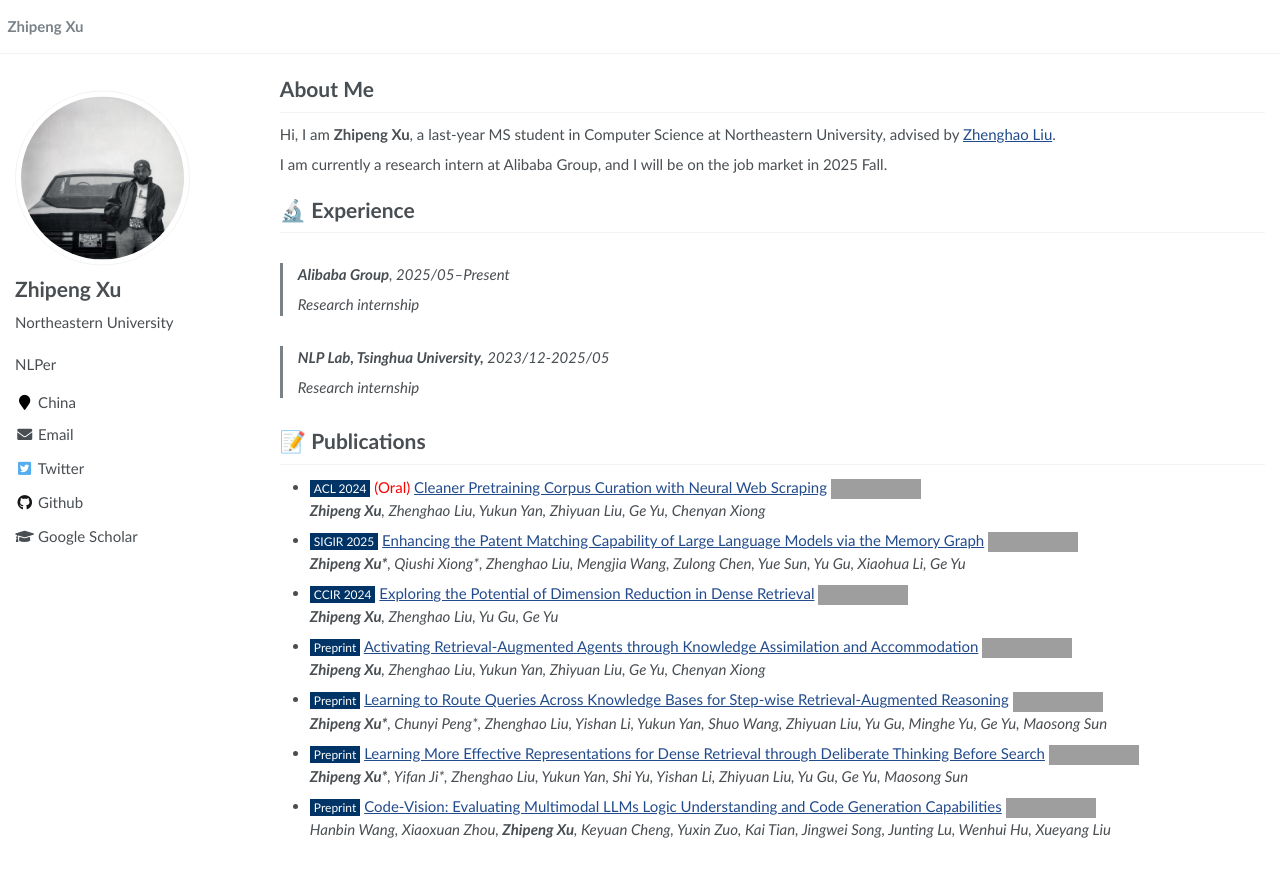
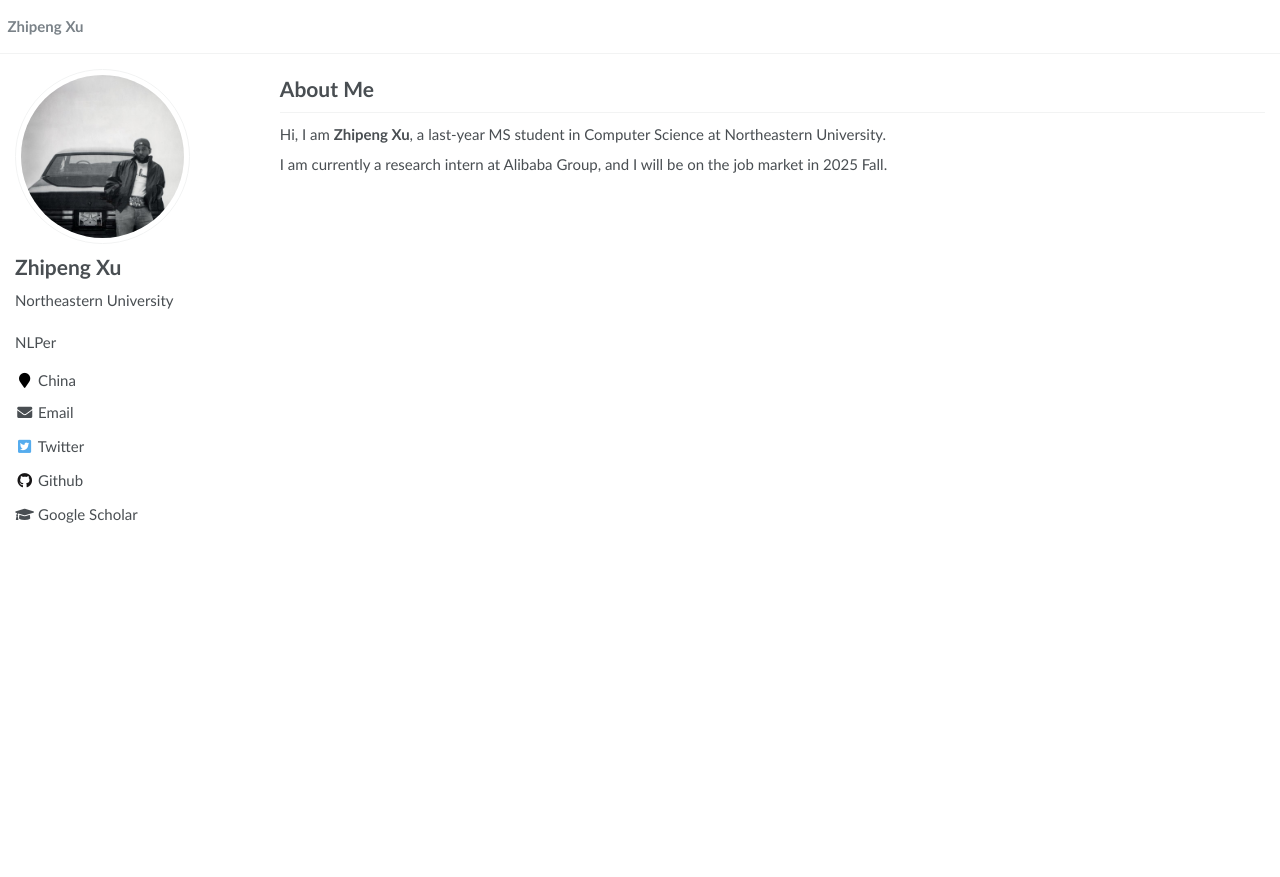
Before and after one commit to Pab1x/pab1x.github.io, a Jekyll site: the page built from _pages/about.md, in a window 1280 px wide. Shown: the top 877 px of the page. Built offline with Jekyll 4.4.1, drawn with Linux system fonts in a browser that asks for light colours; grey boxes are pictures that could not be loaded.

Commit message:
Update about.md

```diff
--- a/_pages/about.md
+++ b/_pages/about.md
@@ -19,34 +19,6 @@ redirect_from:
 
 # About Me
 
-Hi, I am **Zhipeng Xu**, a last-year MS student in Computer Science at Northeastern University, advised by [Zhenghao Liu](https://edwardzh.github.io/).
+Hi, I am **Zhipeng Xu**, a last-year MS student in Computer Science at Northeastern University.
 
 I am currently a research intern at Alibaba Group, and I will be on the job market in 2025 Fall.
-
-# 🔬 Experience
-
-> **Alibaba Group**, 2025/05–Present
->
-> Research internship
-
-> **NLP Lab, Tsinghua University,** 2023/12-2025/05
->
-> Research internship
-
-# 📝 Publications
-
-- <span style="background-color: #003366; color: white; padding: 1px 4px; font-size: 12px;">ACL 2024</span> <span style="color:red">(Oral)</span>  [Cleaner Pretraining Corpus Curation with Neural Web Scraping](https://arxiv.org/abs/2402.14652)  ![](https://img.shields.io/github/stars/OpenMatch/NeuScraper?style=social&label=Stars)
-  ***Zhipeng Xu**, Zhenghao Liu, Yukun Yan, Zhiyuan Liu, Ge Yu, Chenyan Xiong*
-- <span style="background-color: #003366; color: white; padding: 1px 4px; font-size: 12px;">SIGIR 2025</span>  [Enhancing the Patent Matching Capability of Large Language Models via the Memory Graph](https://arxiv.org/abs/2504.14845)  ![](https://img.shields.io/github/stars/NEUIR/MemGraph?style=social&label=Stars)
-  ***Zhipeng Xu\***, Qiushi Xiong\*, Zhenghao Liu, Mengjia Wang, Zulong Chen, Yue Sun, Yu Gu, Xiaohua Li, Ge Yu*
-- <span style="background-color: #003366; color: white; padding: 1px 4px; font-size: 12px;">CCIR 2024</span>  [Exploring the Potential of Dimension Reduction in Dense Retrieval](https://link.springer.com/chapter/10.1007/978-981-96-1710-4_6) ![](https://img.shields.io/github/stars/NEUIR/ConAE?style=social&label=Stars)
-  ***Zhipeng Xu**, Zhenghao Liu, Yu Gu, Ge Yu*
-- <span style="background-color: #003366; color: white; padding: 1px 4px; font-size: 12px;">Preprint</span>  [Activating Retrieval-Augmented Agents through Knowledge Assimilation and Accommodation](https://arxiv.org/abs/2402.13547)  ![](https://img.shields.io/github/stars/OpenMatch/ActiveRAG?style=social&label=Stars)
-  ***Zhipeng Xu**, Zhenghao Liu, Yukun Yan, Zhiyuan Liu, Ge Yu, Chenyan Xiong*
-- <span style="background-color: #003366; color: white; padding: 1px 4px; font-size: 12px;">Preprint</span> [Learning to Route Queries Across Knowledge Bases for Step-wise Retrieval-Augmented Reasoning](https://arxiv.org/abs/2505.22095) ![](https://img.shields.io/github/stars/OpenBMB/R1-Router?style=social&label=Stars)
-  ***Zhipeng Xu\***, Chunyi Peng\*, Zhenghao Liu, Yishan Li, Yukun Yan, Shuo Wang, Zhiyuan Liu, Yu Gu, Minghe Yu, Ge Yu, Maosong Sun*
-- <span style="background-color: #003366; color: white; padding: 1px 4px; font-size: 12px;">Preprint</span>  [Learning More Effective Representations for Dense Retrieval through Deliberate Thinking Before Search](https://arxiv.org/pdf/2502.12974) ![](https://img.shields.io/github/stars/OpenBMB/Debater?style=social&label=Stars)
-  ***Zhipeng Xu\***, Yifan Ji\*, Zhenghao Liu, Yukun Yan, Shi Yu, Yishan Li, Zhiyuan Liu, Yu Gu, Ge Yu, Maosong Sun*
-
-- <span style="background-color: #003366; color: white; padding: 1px 4px; font-size: 12px;">Preprint</span>  [Code-Vision: Evaluating Multimodal LLMs Logic Understanding and Code Generation Capabilities](https://arxiv.org/abs/2502.11829)  ![](https://img.shields.io/github/stars/wanghanbinpanda/CodeVision?style=social&label=Stars)
-  *Hanbin Wang, Xiaoxuan Zhou, **Zhipeng Xu**, Keyuan Cheng, Yuxin Zuo, Kai Tian, Jingwei Song, Junting Lu, Wenhui Hu, Xueyang Liu*
```
